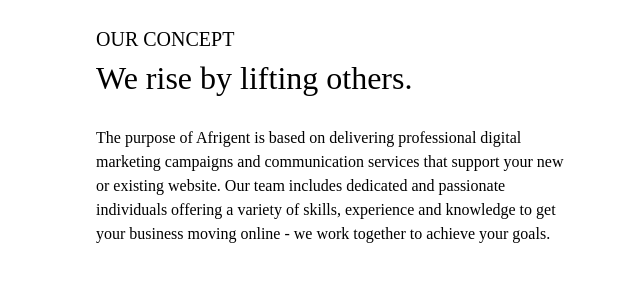
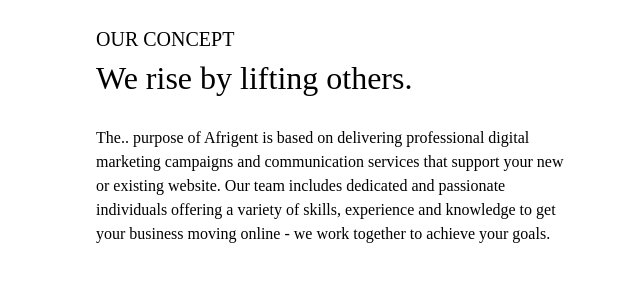
Before and after one commit to Afrigent/afrigent_web1, a website: page index.html in a window 1280 px wide. Shown: the part 1020-1316 px from the top of the page, 640-1280 px from the left. Drawn offline with Linux system fonts and the light colour scheme.

Commit message:
Afrigent

```diff
--- a/index.html
+++ b/index.html
@@ -84,7 +84,7 @@
     <h1 style="font-size:2rem;">We rise by lifting others.</h1>
     <br>
     <p>
-      The purpose of Afrigent is based on delivering professional digital marketing campaigns and communication services that support your new or existing website. Our team includes dedicated and passionate individuals offering a variety of skills, experience and knowledge to get your business moving online - we work together to achieve your goals.
+      The.. purpose of Afrigent is based on delivering professional digital marketing campaigns and communication services that support your new or existing website. Our team includes dedicated and passionate individuals offering a variety of skills, experience and knowledge to get your business moving online - we work together to achieve your goals.
     </p>
   </div>
 </div>
```
